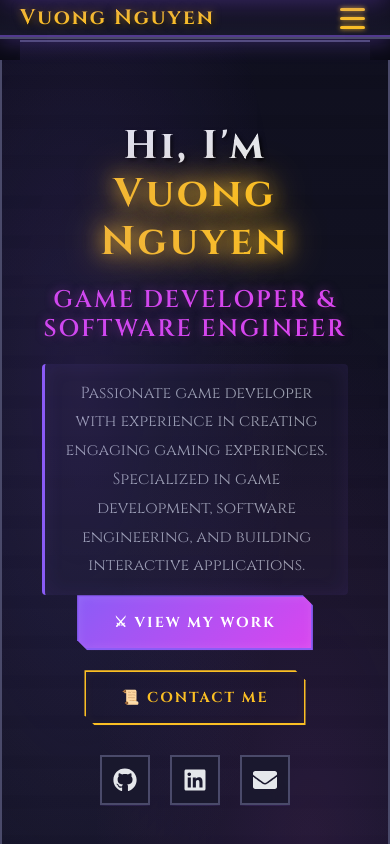
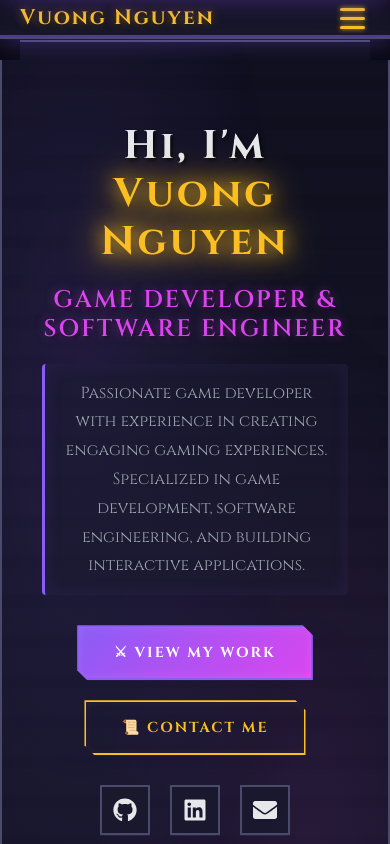
Before and after one commit to vuongnt2201/porfolio-vuong, a React (Vite) app: page /porfolio-vuong/fsl-gamehub in a window 390 px wide. Both pictures are taken after a click on the button "Back to Portfolio". Shown: the top 844 px of the page. Built offline with nearby package versions, Linux system fonts and the light colour scheme.

Commit message:
fix misalign hero image

```diff
--- a/src/components/GameHubDetail.css
+++ b/src/components/GameHubDetail.css
@@ -96,6 +96,7 @@
   font-size: 1.1rem;
   line-height: 1.8;
   margin: 0;
+  margin-bottom: 30px;
 }
 
 .hero-meta {
--- a/src/components/Hero.css
+++ b/src/components/Hero.css
@@ -32,11 +32,13 @@
   50% { opacity: 1; }
 }
 
-.hero-content {
+.hero .hero-content {
   display: grid;
   grid-template-columns: 1fr 1fr;
   gap: 60px;
   align-items: center;
+  position: relative;
+  z-index: 1;
 }
 
 .hero-text {
@@ -196,11 +198,13 @@
   border-color: var(--primary-color);
 }
 
-.hero-image {
+.hero .hero-image {
   display: flex;
   justify-content: center;
   align-items: center;
   animation: fadeIn 1.5s ease;
+  position: relative;
+  z-index: 1;
 }
 
 .image-placeholder {
@@ -355,7 +359,7 @@
 }
 
 @media (max-width: 968px) {
-  .hero-content {
+  .hero .hero-content {
     grid-template-columns: 1fr;
     text-align: center;
   }
```
